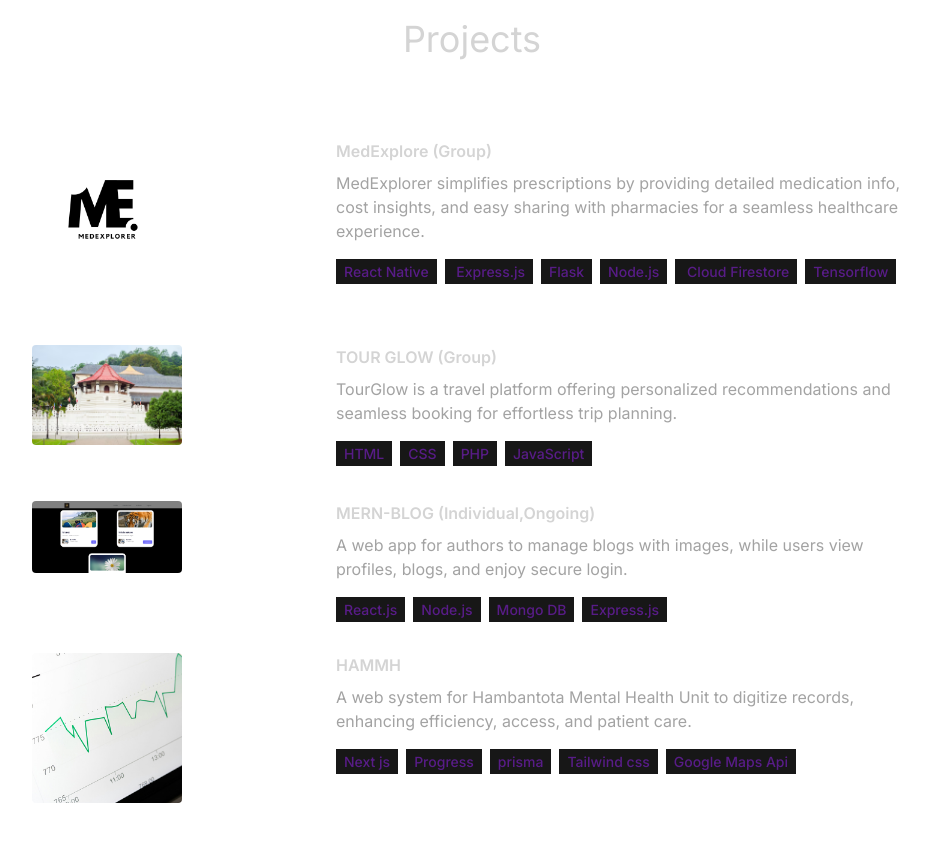
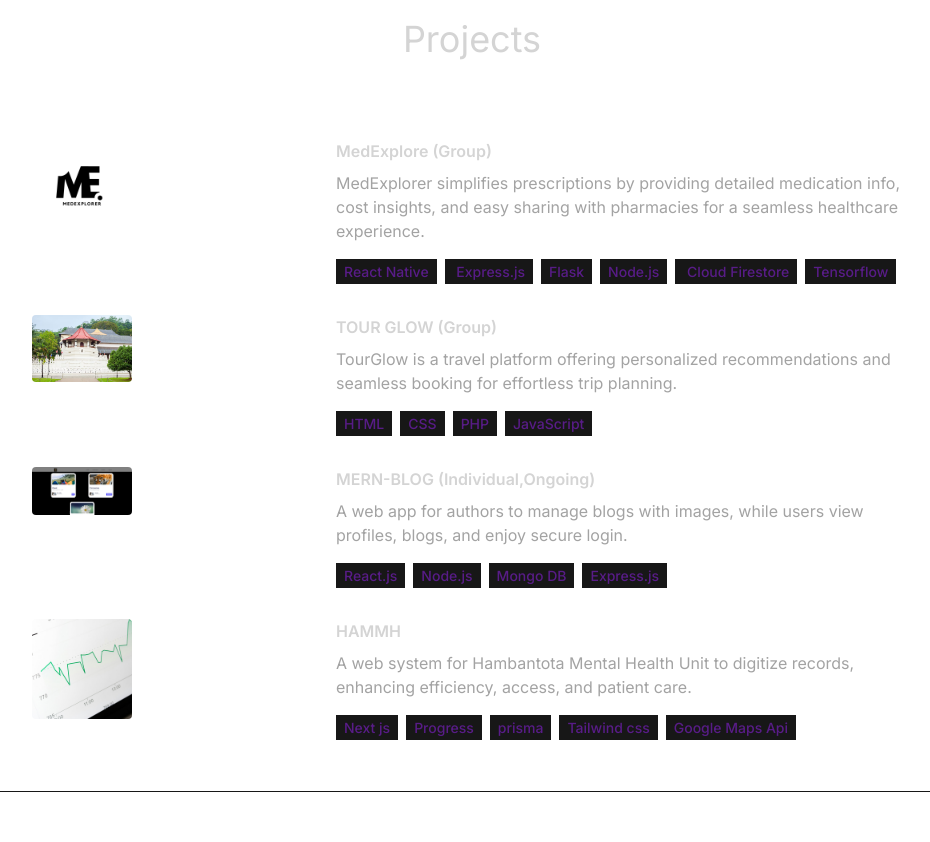
Before and after one commit to warunadhananjana/port--Portfolio, a React (Vite) app: page / in a window 1280 px wide. Shown: the part 1700-2542 px from the top of the page, without its empty margins (168-1098 px from the left). After the commit the page ends 2492 px from the top, so only its background shows below. Built offline with nearby package versions, Linux system fonts and the light colour scheme.

Commit message:
add wrap

```diff
--- a/src/Components/Projects.jsx
+++ b/src/Components/Projects.jsx
@@ -7,14 +7,14 @@
       <h1 className="my-20 text-center text-4xl">Projects</h1>
       <div>
         {PROJECTS.map((project, index) => (
-          <div key={index} className="mb-8 flex flex-row lg:justify-center">
+          <div key={index} className="mb-8 flex flex-wrap lg:justify-center">
             <div className=" w-full lg:w-1/4">
               <img
                 src={project.image}
-                width={150}
-                height={150}
+                width={100}
+                height={100}
                 alt={project.title}
-                className="mb-6 rounded object-cover w-50 h-50"
+                className="mb-6 rounded "
               />
             </div>
             <div className="w-full max-w-xl lg:w-3/4">
```
